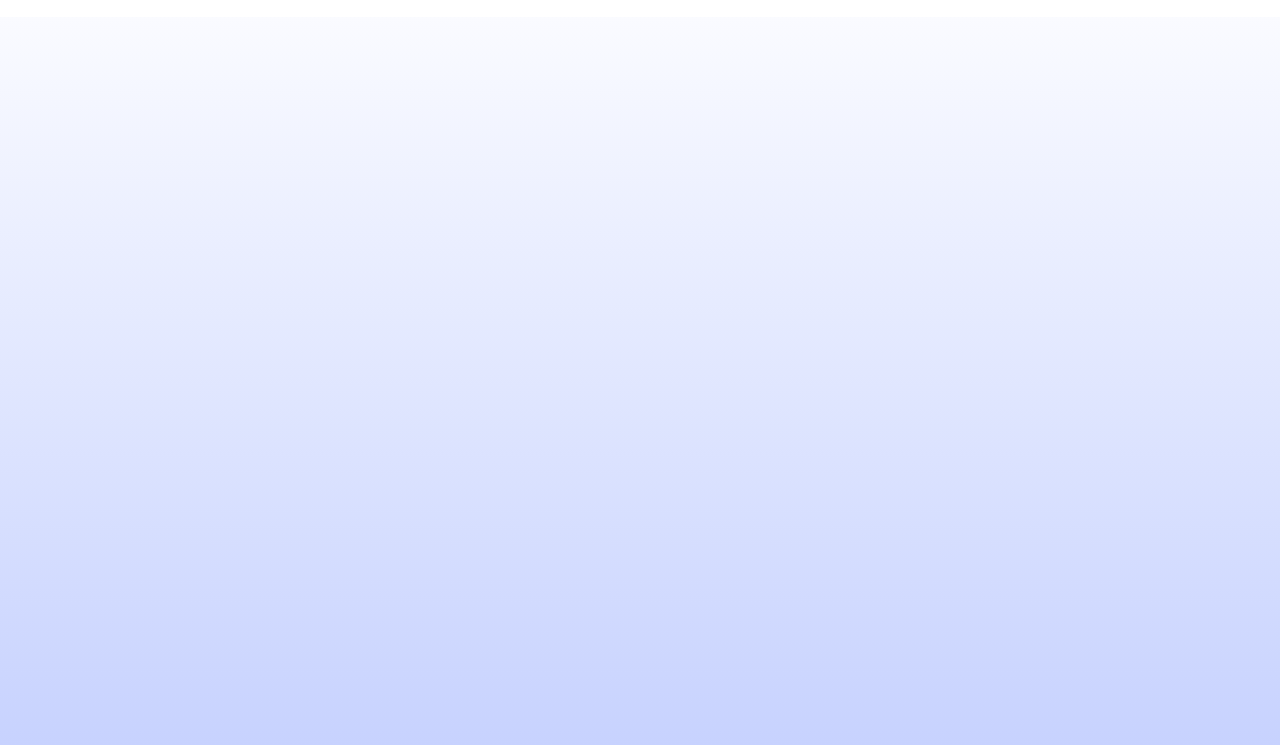
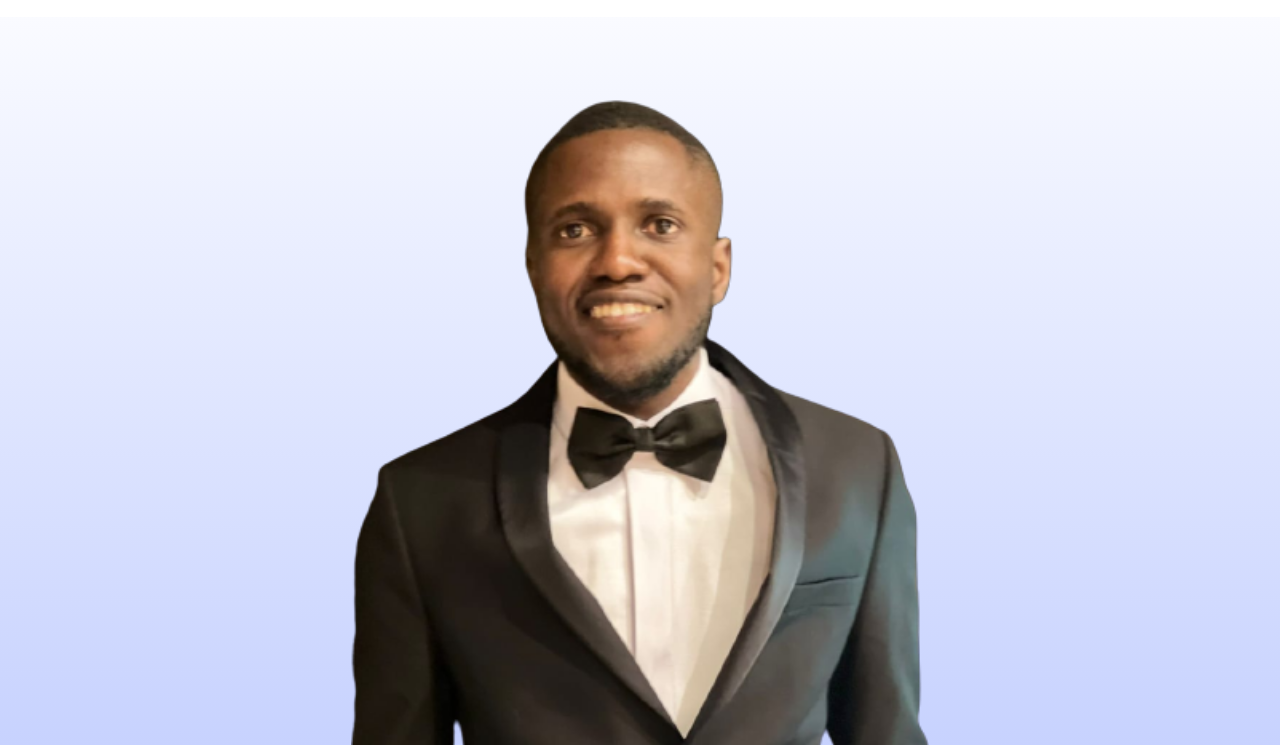
Before and after one commit to prevner/portfolio, a website: page index.html in a window 1280 px wide. Shown: the part 55-800 px from the top of the page. Drawn offline with nearby package versions, Linux system fonts and the light colour scheme.

Commit message:
introduction

```diff
--- a/index.html
+++ b/index.html
@@ -11,9 +11,9 @@
 </head>
 <body class="font-nunito">
        <!-- into section -->
-       <div class="h-1/2 lg:h-screen bg-gradient-to-t from-indigo-200">
+       <div class="h-1/2 lg:h-screen bg-gradient-to-t from-indigo-200 relative overflow-hidden" >
             <!-- navbar -->
-            <nav class="w-full fixed top-0 bg-white">
+            <nav class="w-full fixed top-0 bg-white z-10">
 
                 <div class="container mx-auto py-5 flex items-center justify-between">
 
@@ -46,6 +46,12 @@
                 </div>
             </nav>
            <!--  intro content -->
+           <!-- image -->
+            <img class="absolute bottom-0 right-0 lg:left-0 mx-auto h-5/6 object-cover" src="./img/dixy.png" alt="">
+           <!-- animate text -->
+           <div
+                class="hidden lg:block absolute -bottom-1/4 right-0 left-0 mx-auto w-big h-big bg-indigo-900 rounded-full -z-10"
+            ></div>
            <div></div>
        </div>
 
--- a/tailwind.config.js
+++ b/tailwind.config.js
@@ -4,7 +4,7 @@ module.exports = {
   theme: {
     extend: {
       spacing:{
-        "big":"48rem"
+        "big":"35rem"
       }
     },
     screens:{
```
Also changed, not shown: css/style.css, img/dixy.png (added), img/prevner.png (added), nono.js (added).
